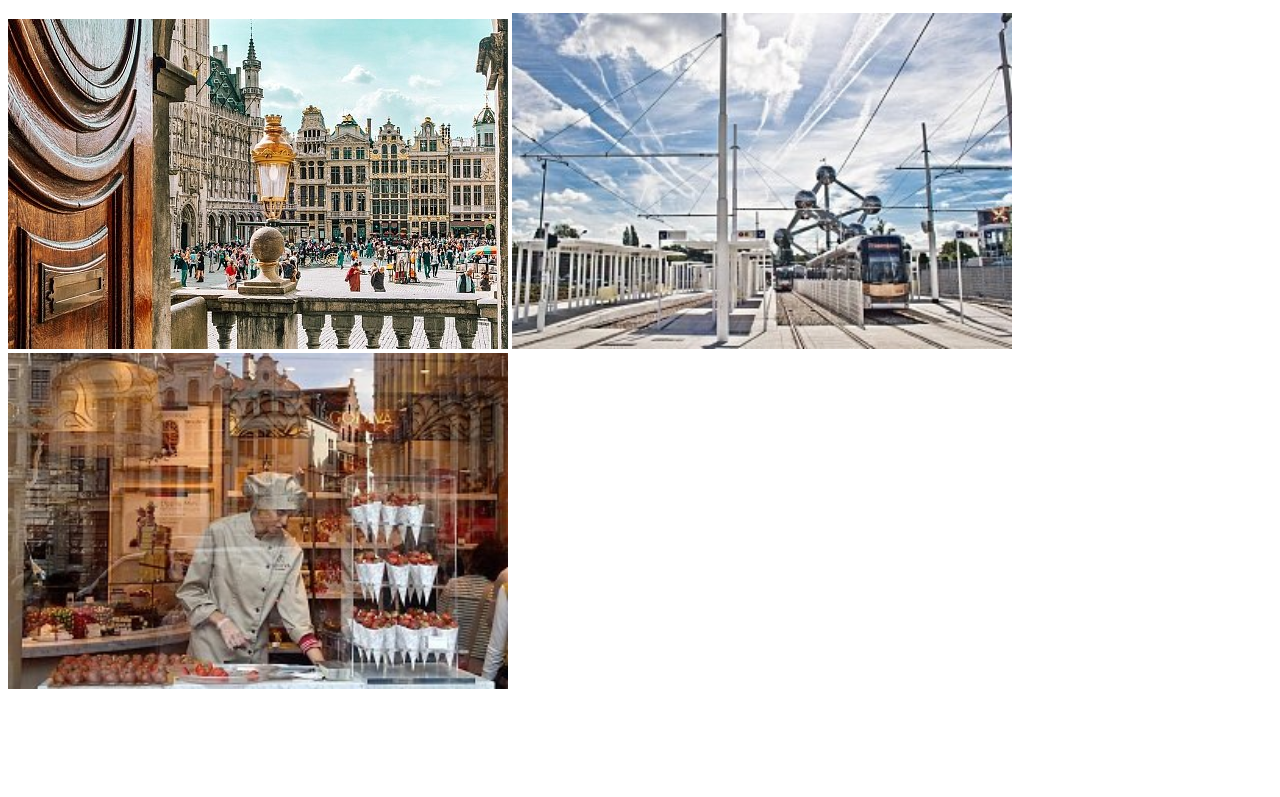
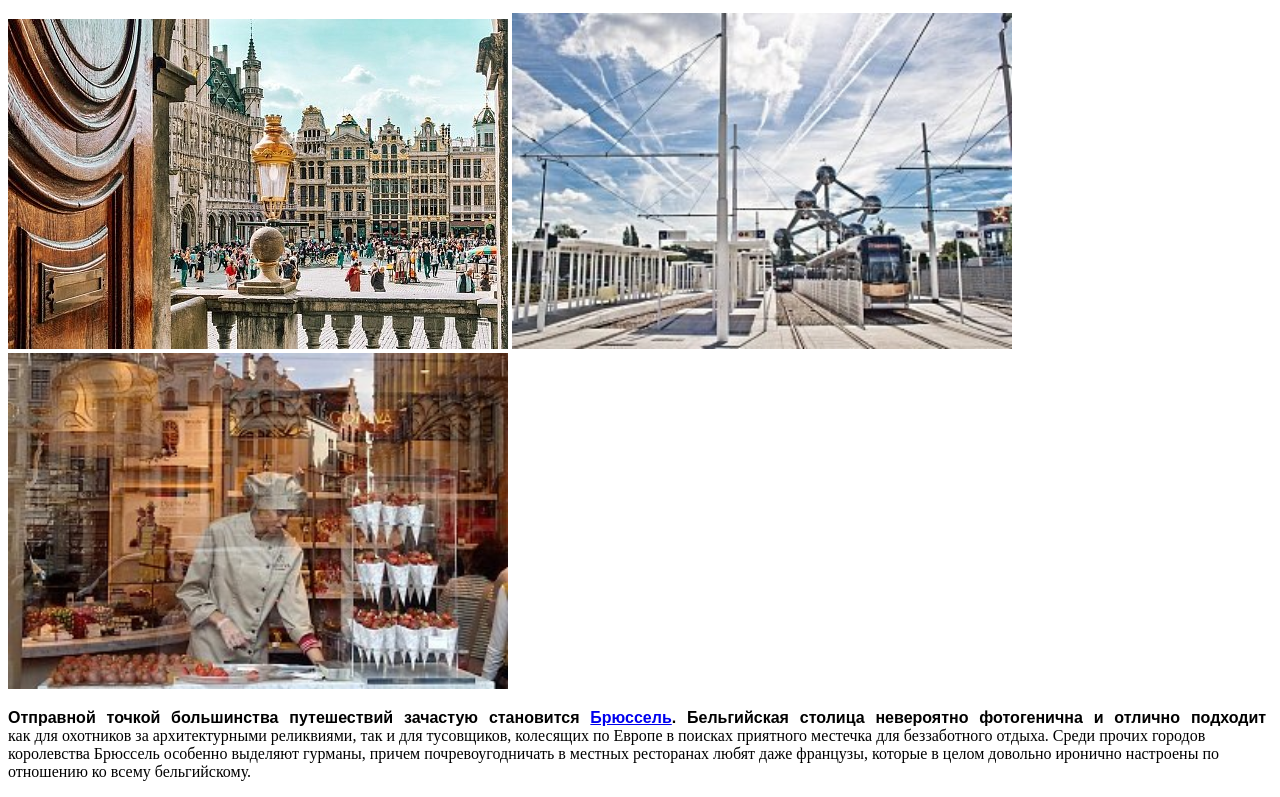
Before and after one commit to Oleg9791/Home191120, a plain HTML site: page Index.html in a window 1280 px wide. Shown: the part 119-916 px from the top of the page. Before the commit the page ends 820 px from the top, so only its background shows below. Drawn offline with Linux system fonts and the light colour scheme.

Commit message:
Update Index.html
Добавил параграф p и ссылку a

```diff
--- a/Index.html
+++ b/Index.html
@@ -13,9 +13,15 @@
     <p>Как ни странно, но на самостоятельные вылазки по знаковым местам Бельгии решается не такое уж большое количество
         туристов. В основном королевство становится лишь кратковременной остановкой в так называемых обзорных турах по
         Бенилюксу, куда помимо Бельгии входят еще Люксембург и Нидерланды.</p>
-        <img src="Bryussel-1.jpg" alt="картинка">
-        <img src="Bryussel-5.jpg" alt="картинка" width="500px">
-        <img src="Bryussel-6.jpg" alt="картинка" width="500px">
+    <img src="Bryussel-1.jpg" alt="картинка">
+    <img src="Bryussel-5.jpg" alt="картинка" width="500px">
+    <img src="Bryussel-6.jpg" alt="картинка" width="500px">
+    <p>Отправной точкой большинства путешествий зачастую становится <a href="https://wikiway.com/belgium/bryussel/"
+            target="_blanck"> Брюссель</a>. Бельгийская столица невероятно фотогенична
+        и отлично подходит как для охотников за архитектурными реликвиями, так и для тусовщиков, колесящих по Европе в
+        поисках приятного местечка для беззаботного отдыха. Среди прочих городов королевства Брюссель особенно выделяют
+        гурманы, причем почревоугодничать в местных ресторанах любят даже французы, которые в целом довольно иронично
+        настроены по отношению ко всему бельгийскому.</p>
 </body>
 
 </html>
```
